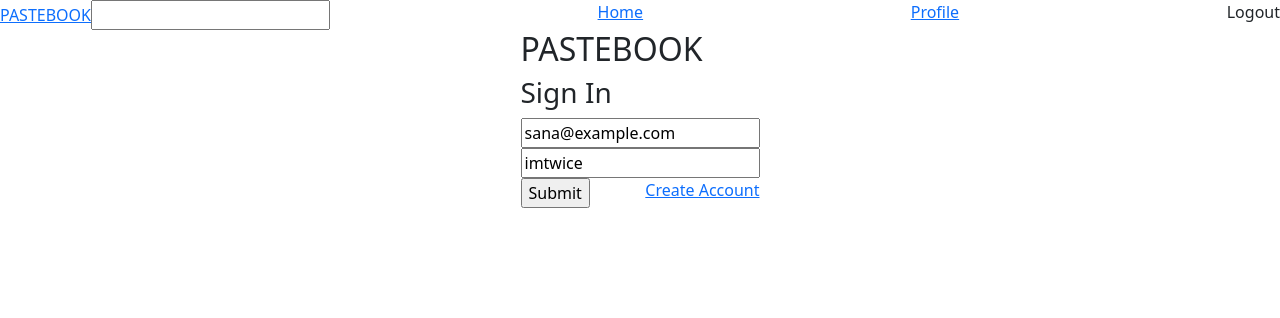
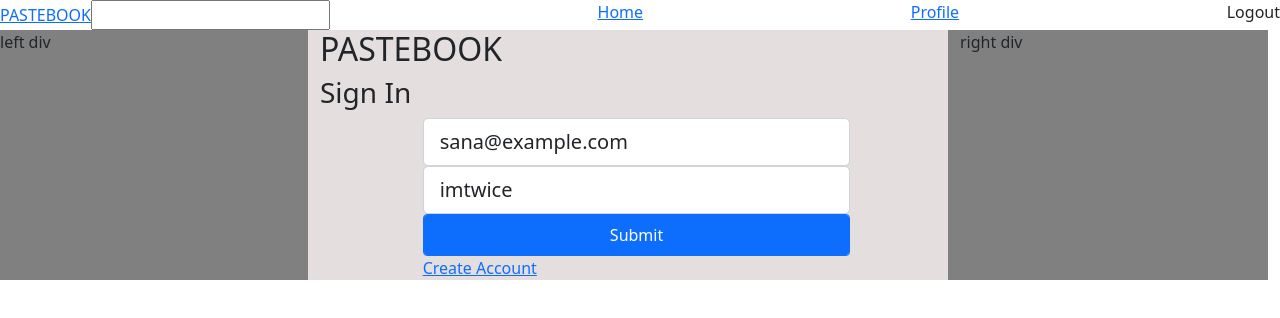
Before and after one commit to Justyne-bootcamp/PastebookClient, an Angular app: page /login in a window 1280 px wide. Shown: the top 318 px of the page. Built offline with nearby package versions, Linux system fonts and the light colour scheme.

Commit message:
layout sample

```diff
--- a/src/app/login/login.component.css
+++ b/src/app/login/login.component.css
@@ -1,8 +1,8 @@
-#LoginCard{
+/* #LoginCard{
     display: flex;
     justify-content: center;
 }
 #LoginChoices{
     display: flex;
     justify-content: space-between;
-}
+} */
--- a/src/app/login/login.component.html
+++ b/src/app/login/login.component.html
@@ -1,22 +1,37 @@
-<div id="LoginCard">
-    <div>
+<div id="LoginCard" class="col-md-12 row">
+    <div class="col-md-3" style="background-color: gray;">
+        left div
+    </div>
+    <div class="col-md-6" style="background-color: rgb(228, 222, 222);">
         <h2>PASTEBOOK</h2>
         <div><h3>Sign In</h3></div>
         <form [formGroup]="loginForm" (submit)="onSubmit()">
-            <div>
-                <input type="text" formControlName="email" placeholder="Email Address">
+            <div class="form-group">
+                <div class="offset-md-2">
+                    <div class="col-md-10">
+                        <input type="text" formControlName="email" placeholder="Email Address" class="form-control form-control-lg">
+                    </div>
+                    <div class="col-md-10">
+                        <input type="text" formControlName="password" placeholder="Password" class="form-control form-control-lg">
+                    </div>
+                    <div class="col-md-10">
+                        <input type="submit" value="Submit" class="form-control form-control-lg btn btn-primary " />
+                    </div>
+                </div>
+
+                <div class="col-md-8 offset-md-2 align-items-center">
+                    <a routerLink="/register">Create Account</a>
+                </div>
+                <div class="col-md-6 offset-md-5">
+                    <p *ngIf="loginForm.get('email')?.errors?.['required']"> Email is Requried</p>
+                    <p *ngIf="loginForm.get('password')?.errors?.['required']"> Password is Requried</p>
+                    <p *ngIf="errorMessage != null">Error: {{ errorMessage }}</p>
+                </div>
             </div>
-            <div>
-                <input type="text" formControlName="password" placeholder="Password">
-            </div>
-            <div id="LoginChoices">
-                <input type="submit" value="Submit" />
-                <div><a routerLink="/register">Create Account</a></div>
-            </div>
-            <p *ngIf="loginForm.get('email')?.errors?.['required']"> email is requried</p>
-            <p *ngIf="loginForm.get('password')?.errors?.['required']"> password is requried</p>
-            <p *ngIf="errorMessage != null">error: {{ errorMessage }}</p>
+
         </form>
-
+    </div>
+    <div class="col-md-3" style="background-color: gray;">
+        right div
     </div>
 </div>
--- a/src/app/profile/profile.component.html
+++ b/src/app/profile/profile.component.html
@@ -1,4 +1,4 @@
-<div id="ProfileContent">
+<div id="ProfileContent" class="col-md-8 offset-md-2" style="background-color: rgb(123, 123, 126)">
     <div>
         <div id="ProfilePhoto"><img src="../../assets/testPhoto/download.png" alt="alternate"></div>
         <div id="FullName">{{ user.firstName + " " + user.lastName }}</div>
@@ -9,4 +9,14 @@
         <div id="AboutMe">{{ user.aboutMe}}</div>
     </div>
 </div>
-<app-timeline></app-timeline>
+<div class="col-md-12 row">
+    <div class="col-md-3" style="background-color: rgb(98, 82, 247);">
+        about me
+    </div>
+    <div class="col-md-6" style="background-color: rgb(119, 117, 117);">
+        <app-timeline></app-timeline>
+    </div>
+    <div class="col-md-3" style="background-color: pink;">
+        cute girls nearby
+    </div>
+</div>
--- a/src/app/profile/profile.component.ts
+++ b/src/app/profile/profile.component.ts
@@ -18,7 +18,7 @@ export class ProfileComponent implements OnInit {
 
   ngOnInit(): void {
     let username = this.route.snapshot.paramMap.get('username') as string;
-    this.userAccountService.getUserAccountById(username)
+    this.userAccountService.getUserAccountByUsername(username)
     .subscribe(user => {
       this.user = user;
     });
--- a/src/app/user-account.service.ts
+++ b/src/app/user-account.service.ts
@@ -15,7 +15,7 @@ export class UserAccountService {
      return this.http.get<UserAccount[]>(this.baseUrl);
    }
 
-   getUserAccountById(id: string): Observable<UserAccount>{
-     return this.http.get<UserAccount>(this.baseUrl + "getUserAccount/" + id);
+   getUserAccountByUsername(username: string): Observable<UserAccount>{
+     return this.http.get<UserAccount>(this.baseUrl + username);
     }
 }
```
